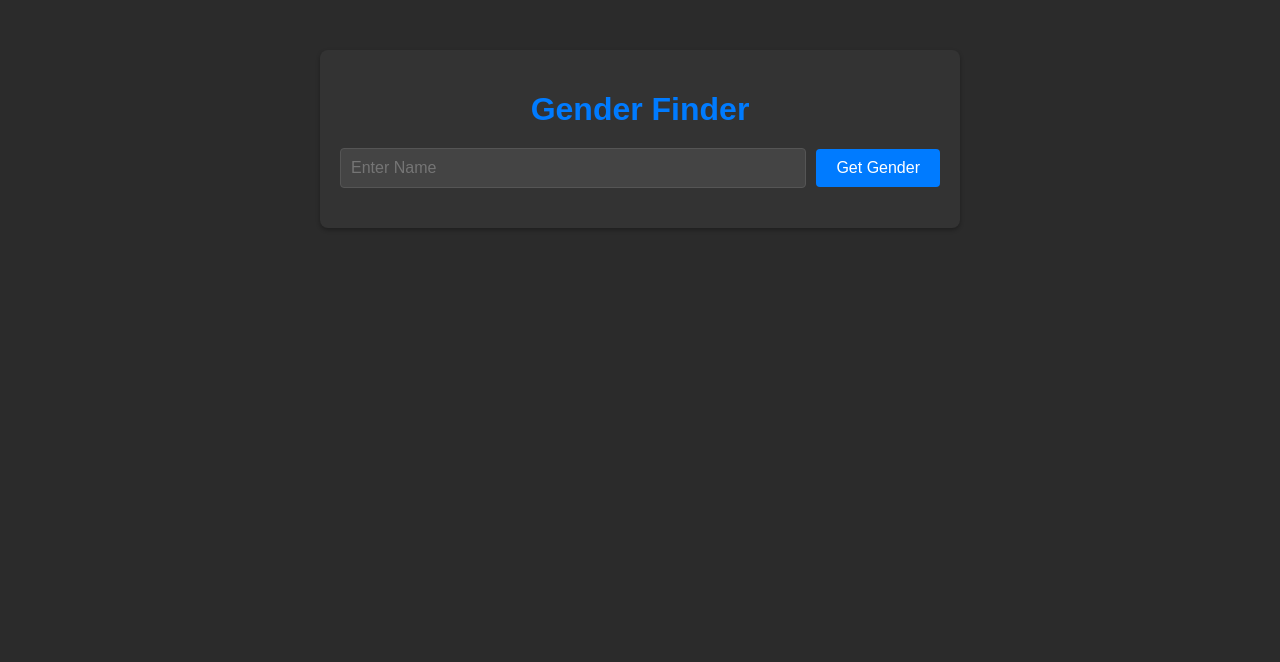
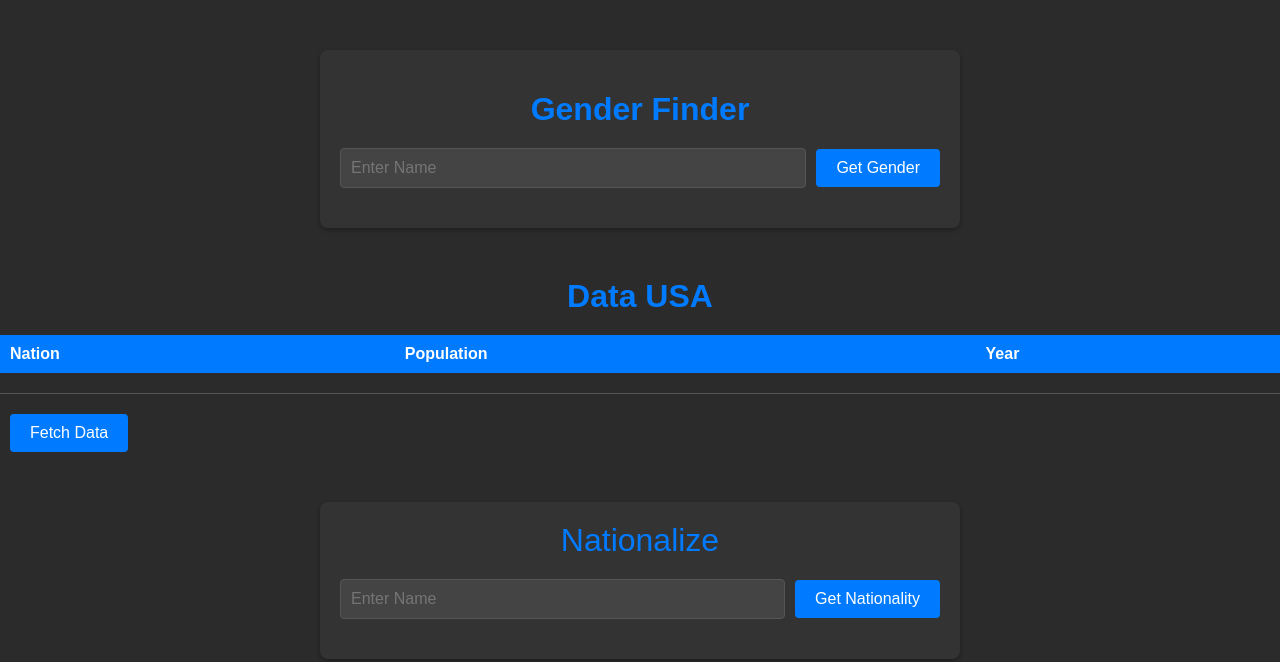
Before and after one commit to varHoudini/Free-API-s, a plain HTML site: page index.html in a window 1280 px wide. Drawn offline with Linux system fonts and the light colour scheme.

Commit message:
full code

```diff
--- a/index.html
+++ b/index.html
@@ -14,7 +14,7 @@
 
         <div class="input-container">
             <!-- Input -->
-            <input type="text" id="name" placeholder="Enter Name">
+            <input type="text" id="name-gen" placeholder="Enter Name">
             <!-- Button -->
             <button onclick="getGender()">Get Gender</button>
         </div>
@@ -22,6 +22,39 @@
         <div id="gender" class="gender-result"></div>
     </div>
 
+    <div class="container-2">
+        <h1 class="logo">Data USA</h1>
+        <table>
+            <thead>
+                <tr>
+                    <th>Nation</th>
+                    <th>Population</th>
+                    <th>Year</th>
+                </tr>
+            </thead>
+            <tbody>
+                <tr>
+                    <td></td>
+                    <td></td>
+                    <td></td>
+                </tr>
+            </tbody>
+        </table>
+        <button onclick="dataUsa()">Fetch Data</button>
+    </div>
+
+    <div class="container">
+        <div class="logo">Nationalize</div>
+
+        <div class="input-container">
+            <!-- Input -->
+            <input type="text" id="name-nat" placeholder="Enter Name">
+            <!-- Button -->
+            <button onclick="nationalize()">Get Nationality</button>
+        </div>
+        <!-- Nationality resultaten -->
+        <div id="nationality" class="nationality-result"></div>
+    </div>
 </body>
 <!-- JS -->
 <script src="script.js"></script>
--- a/script.js
+++ b/script.js
@@ -1,8 +1,8 @@
-const naam = document.getElementById("name");
-const gender = document.getElementById("gender");
+function getGender() {
+    const naam = document.getElementById("name-gen");
+    const gender = document.getElementById("gender");
+    const url = `https://api.genderize.io?name=${naam.value}`;
 
-function getGender() {
-    const url = `https://api.genderize.io?name=${naam.value}`;
     fetch(url)
     .then(res => res.json())
     .then(data => {
@@ -14,3 +14,45 @@ function getGender() {
     })
     .catch(error => console.error('Error fetching gender:', error));
 };
+
+function dataUsa() {
+    const url = 'https://datausa.io/api/data?drilldowns=Nation&measures=Population';
+    fetch(url)
+    .then(res => res.json())
+    .then(data => {
+
+        const tableBody = document.querySelector('.container-2 tbody');
+        tableBody.innerHTML = '';
+
+        data.data.forEach(entry => {
+            const row = document.createElement('tr');
+            row.innerHTML = `
+                <td>${entry['Nation']}</td>
+                <td>${entry['Population']}</td>
+                <td>${entry['Year']}</td>
+            `;
+            tableBody.appendChild(row);
+        });
+    })
+    .catch(error => console.error('Error fetching data:', error));
+}
+
+function nationalize() {
+    const name = document.getElementById("name-nat");
+    const nationality = document.getElementById("nationality");
+    const url = `https://api.nationalize.io?name=${name.value}`;
+
+    fetch(url)
+    .then (res => res.json())
+    .then(data => {
+        if (data.country && data.country.length > 0) {
+
+            const mostLikelyCountry = data.country[0];
+            nationality.innerHTML = mostLikelyCountry.country_id;
+
+        } else {
+            nationality.innerHTML = "Nationality not found";
+        }
+    })
+    .catch(error => console.error('Error fetching nationality:', error));
+}
--- a/styles.css
+++ b/styles.css
@@ -1,31 +1,27 @@
-/* Body styles */
 body {
     font-family: Arial, sans-serif;
-    background-color: #2b2b2b; /* Dark gray background */
+    background-color: #2b2b2b;
     margin: 0;
     padding: 0;
-    color: #fff; /* White text */
+    color: #fff;
 }
 
-/* Container styles */
 .container {
     max-width: 600px;
     margin: 50px auto;
-    background-color: #333; /* Darker gray container */
+    background-color: #333;
     padding: 20px;
     border-radius: 8px;
     box-shadow: 0 2px 4px rgba(0, 0, 0, 0.3);
 }
 
-/* Logo styles */
 .logo {
     text-align: center;
     font-size: 32px;
     margin-bottom: 20px;
-    color: #007bff; /* Blue logo text */
+    color: #007bff;
 }
 
-/* Input container styles */
 .input-container {
     display: flex;
     align-items: center;
@@ -33,21 +29,19 @@ body {
     margin-bottom: 20px;
 }
 
-/* Input field styles */
 input[type="text"] {
     flex: 1;
     padding: 10px;
-    border: 1px solid #555; /* Dark gray border */
+    border: 1px solid #555;
     border-radius: 4px;
     font-size: 16px;
-    background-color: #444; /* Dark gray input field */
-    color: #fff; /* White text */
+    background-color: #444;
+    color: #fff;
 }
 
-/* Button styles */
 button {
     padding: 10px 20px;
-    background-color: #007bff; /* Blue button */
+    background-color: #007bff;
     color: #fff;
     border: none;
     border-radius: 4px;
@@ -57,13 +51,41 @@ button {
 }
 
 button:hover {
-    background-color: #0056b3; /* Darker blue on hover */
+    background-color: #0056b3;
 }
 
-/* Gender result styles */
 .gender-result {
     font-size: 18px;
     text-align: center;
     text-transform: uppercase;
     font-weight: bold;
 }
+
+table {
+    width: 100%;
+    border-collapse: collapse;
+    margin-bottom: 20px;
+}
+
+th {
+    background-color: #007bff;
+    color: #fff;
+    font-weight: bold;
+    padding: 10px;
+    text-align: left;
+}
+
+td {
+    padding: 10px;
+    border-bottom: 1px solid #555;
+}
+
+tbody tr:nth-child(even) {
+    background-color: #444;
+}
+
+.nationality-result {
+    font-size: 18px;
+    text-align: center;
+    margin-top: 20px;
+}
```
